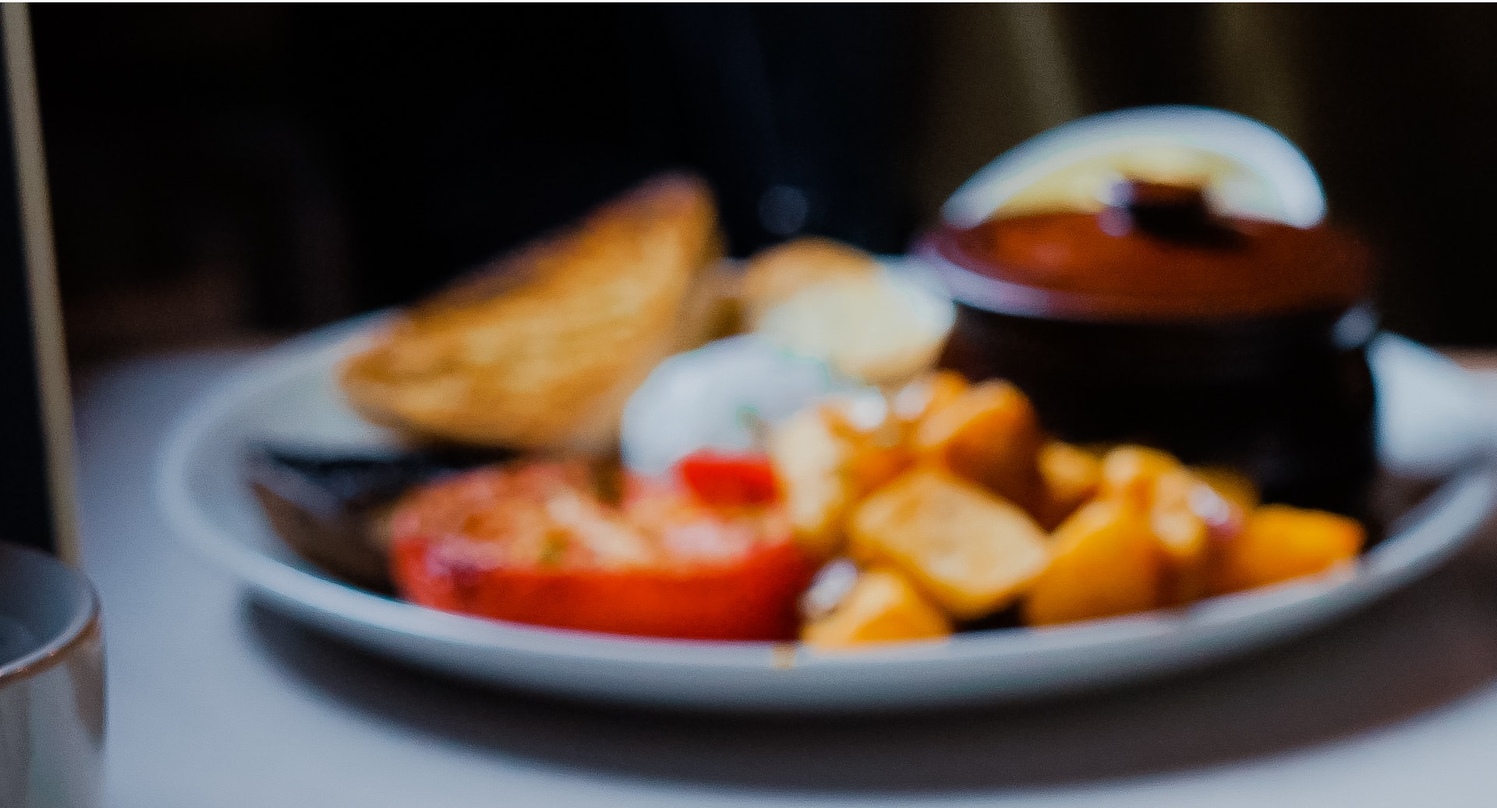
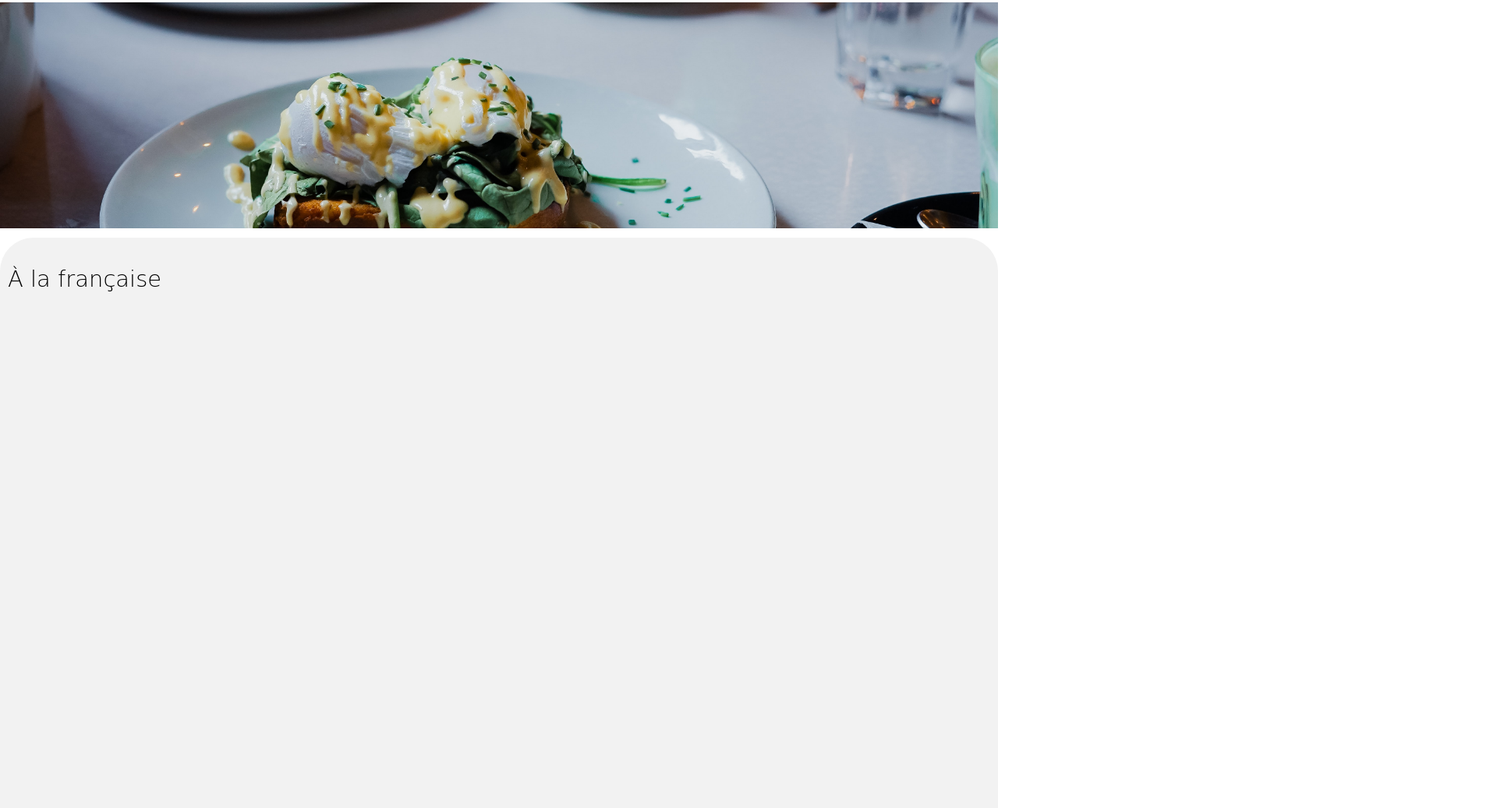
Before and after one commit to MarvinDnx/MarvinDeneux_3_04012022., a plain HTML site: page ohmyfood2.html in a window 1280 px wide. Shown: the part 78-1115 px from the top of the page at 78% size, 1920 px wide, since content can reach past the window. Drawn offline with Linux system fonts and the light colour scheme; a web font is replaced by a local one.

Commit message:
modification

```diff
--- a/style.css
+++ b/style.css
@@ -1,4 +1,5 @@
 h1 {
+    font-weight: lighter;
     font-family: 'Shrikhand', cursive;
 }
 h4 {
@@ -448,3 +449,26 @@ body {
         opacity: 0;
      }
 }
+/*À la française section image de font*/
+.font-sec-alfr {
+    height: 200px;
+}
+.cover-section {
+    object-fit: cover;
+    width: 100%;
+    height: 290px;
+    border-radius: 0px;
+}
+/*Section menu*/
+.size-section-m {
+    height: 1323px;
+    border-radius: 43px 43px 0 0;
+    position: relative;
+    margin-top: 8%;
+}
+.police-h2-alfr {
+    font-size: 29px;
+    font-weight: lighter;
+    font-family: 'Shrikhand', cursive
+
+}
```
Also changed, not shown: index.html (+1 -1 lines).
